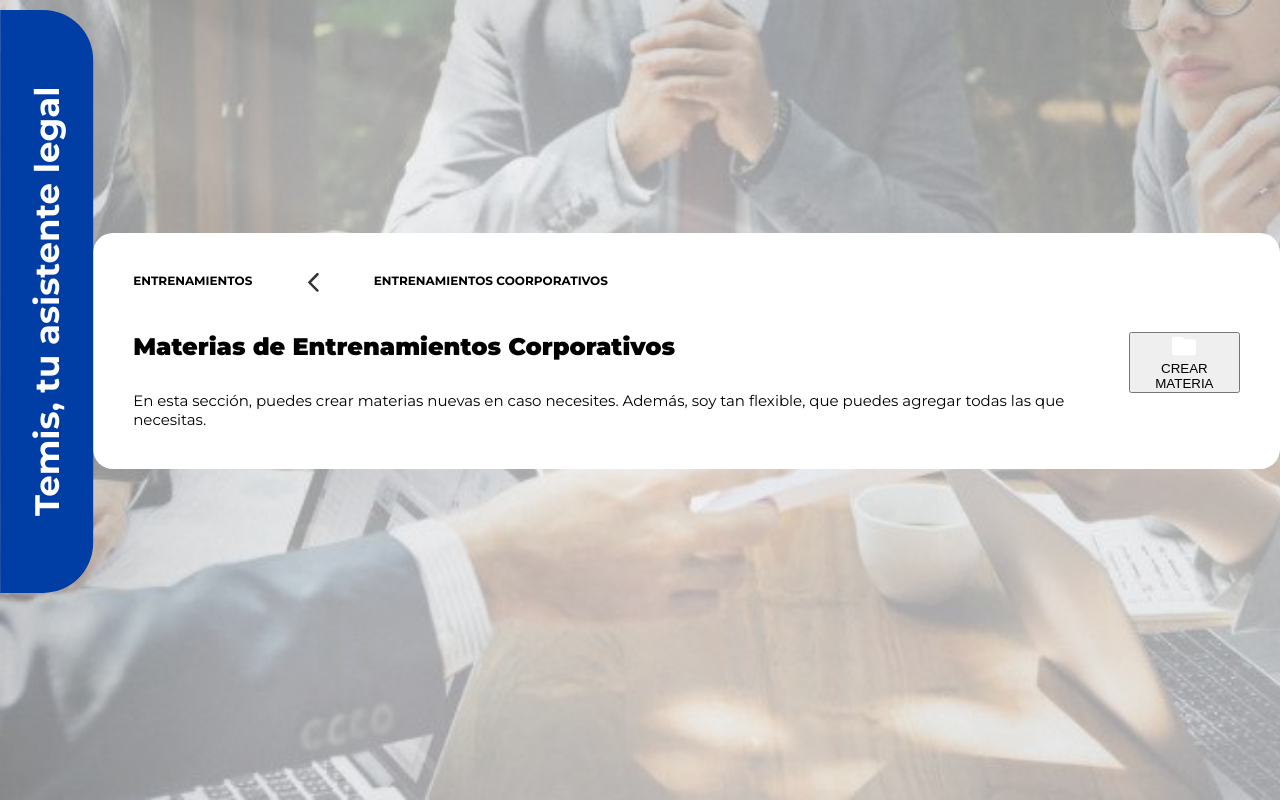
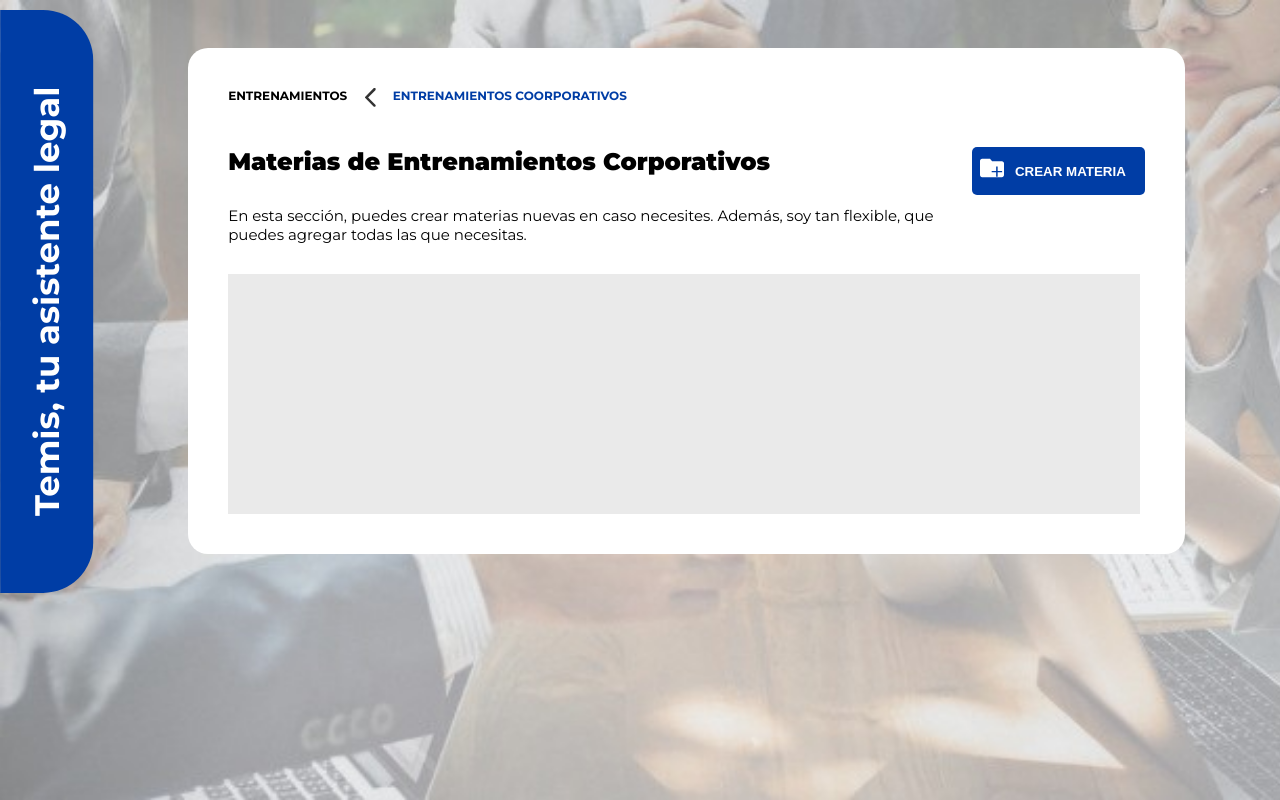
Before and after one commit to sumaqkuyay/legalhackaton-pg, a React (Create React App) app: page /#/materials in a window 1280 px wide. Built offline with nearby package versions, Linux system fonts and the light colour scheme.

Commit message:
FInally home + material

```diff
--- a/src/components/MaterialCard.jsx
+++ b/src/components/MaterialCard.jsx
@@ -6,12 +6,12 @@ export class MaterialCard extends Component {
   render() {
     return(
       <div className="materials">
-        <div className="materials-container">
-          <div className="materials-card">
+        <div className="materials-card">
+          <div className="materials-card-container">
             <div className="materials-card-header">
               <p>ENTRENAMIENTOS</p>
               <img src={migajita} className="" alt="icon-back-form" />
-              <p>ENTRENAMIENTOS COORPORATIVOS</p>
+              <p className="text-selected">ENTRENAMIENTOS COORPORATIVOS</p>
             </div>
             <div className="materials-card-body">
               <div className="materials-card-information">
@@ -23,7 +23,7 @@ export class MaterialCard extends Component {
               <div className="adition-button-container">
                 <button className="material-button" type="button">
                   <img src={fileicon} className="" alt="icon-back-form" />
-                  <p className="txt-btn-form">CREAR MATERIA</p>
+                  <p className="button-material-text">CREAR MATERIA</p>
                 </button>
               </div>
               </div>
--- a/src/sass/index.scss
+++ b/src/sass/index.scss
@@ -40,3 +40,7 @@ body {
   background-color: transparent;
   border: transparent;
 }
+
+.text-selected{
+  color: $blue;
+}
--- a/src/sass/styleComponents/_Materials.scss
+++ b/src/sass/styleComponents/_Materials.scss
@@ -1,13 +1,11 @@
 .materials{
-    margin-top: 50px;
     display: flex;
-    justify-content: center;
     align-items: center;
-    // background-color: #000000;
 }
-.materials-container{
-    margin-top: 50px;
-    background-color: #FFFFFF;
+.materials-card{
+    margin-left: 8%;
+    margin-right: 8%;
+    background-color: $white;
     border-radius: 20px;
     display: flex;
 }
@@ -29,4 +27,21 @@
 }
 .materials-card-materia-div{
     background-color: $grey;
+    width: 57em;
+    height: 15em;
+    margin-top: 30px;
 }
+.material-button{
+    display: flex;
+    width: 13em;
+    padding: 5%;
+    text-decoration: none;
+    background-color: $blue;
+    border: transparent;
+    color:$white;
+    border-radius:5px;
+}
+.button-material-text{
+    margin:auto;
+    font-weight: bold;
+}
```
Also changed, not shown: src/images/file-icon.svg.
